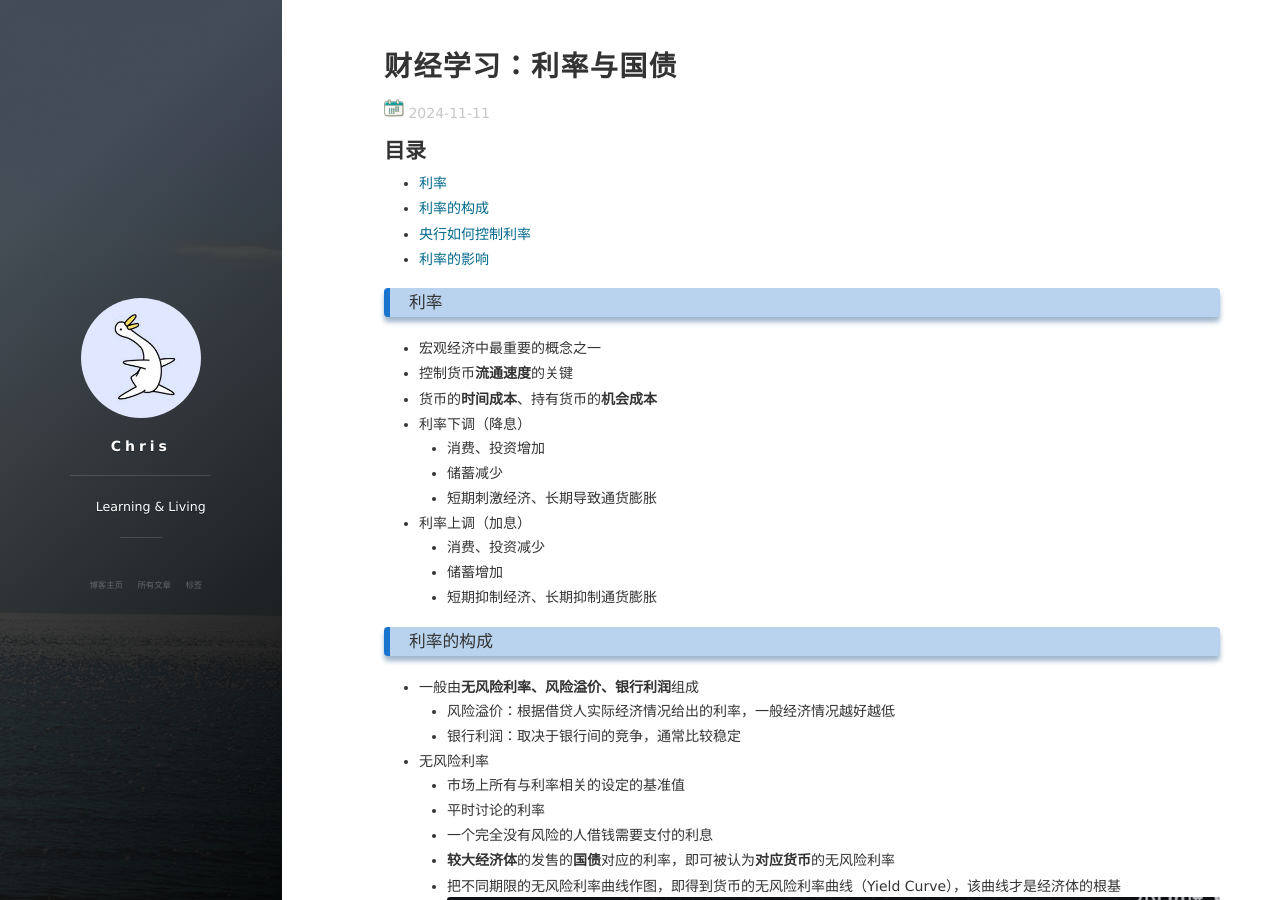
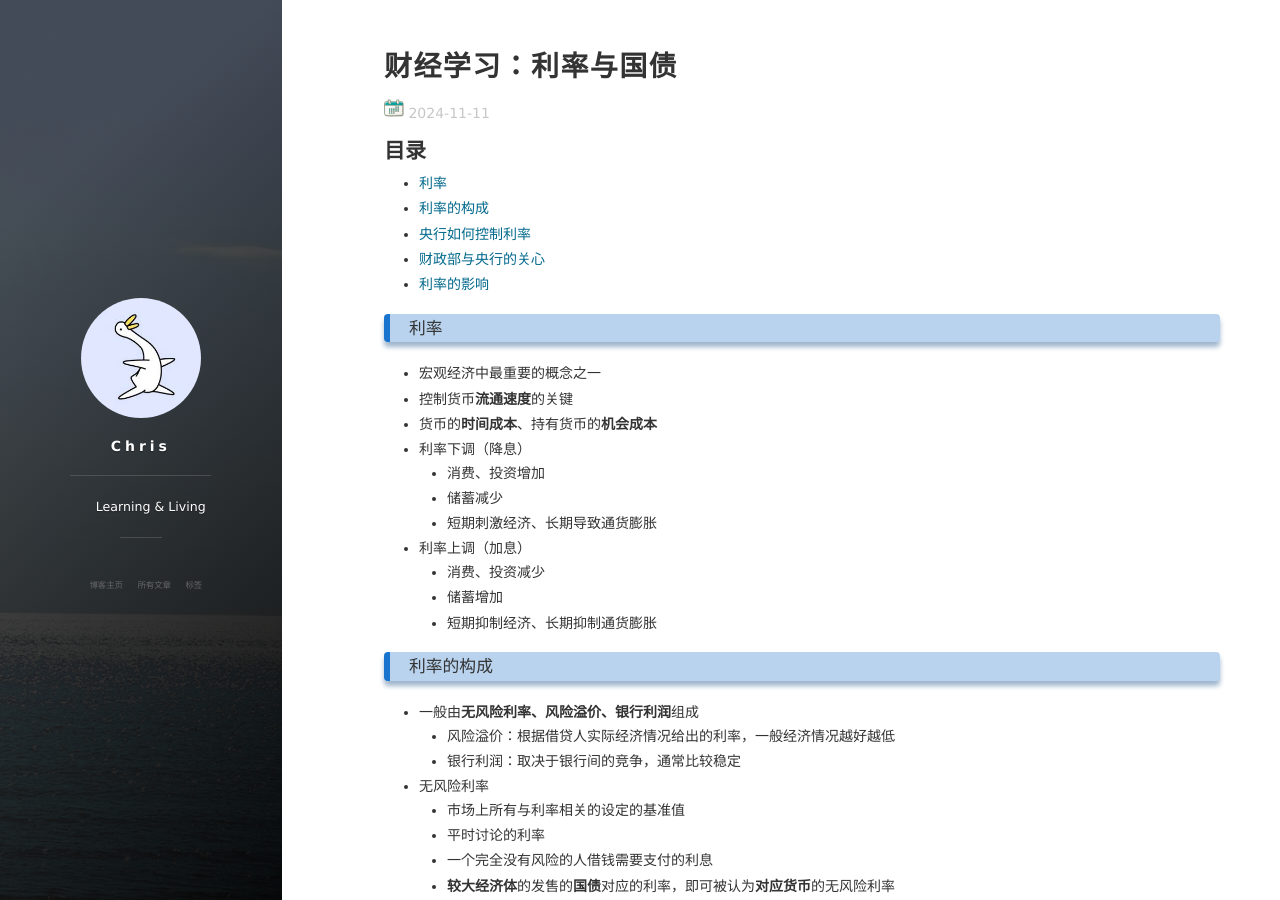
Before and after one commit to CHRisXman/CHRisXman.github.io, a Jekyll site: the page built from _posts/2024-11-07-note-learning-interest-rate-debt.md, in a window 1280 px wide and 900 px high. Built offline with Jekyll 4.4.1, drawn with Linux system fonts in a browser that asks for light colours; nearby versions of some CDN libraries.

Commit message:
update post

```diff
--- a/_posts/2024-11-07-note-learning-interest-rate-debt.md
+++ b/_posts/2024-11-07-note-learning-interest-rate-debt.md
@@ -47,4 +47,8 @@ category: 财经
     - 通过无限印钱来保证十年期国债利率低于0.25%（量化宽松，QE） ，为了争取通货膨胀，抑制通缩
 
 
+### 财政部与央行的关心
++
+
+
 ### 利率的影响
```
